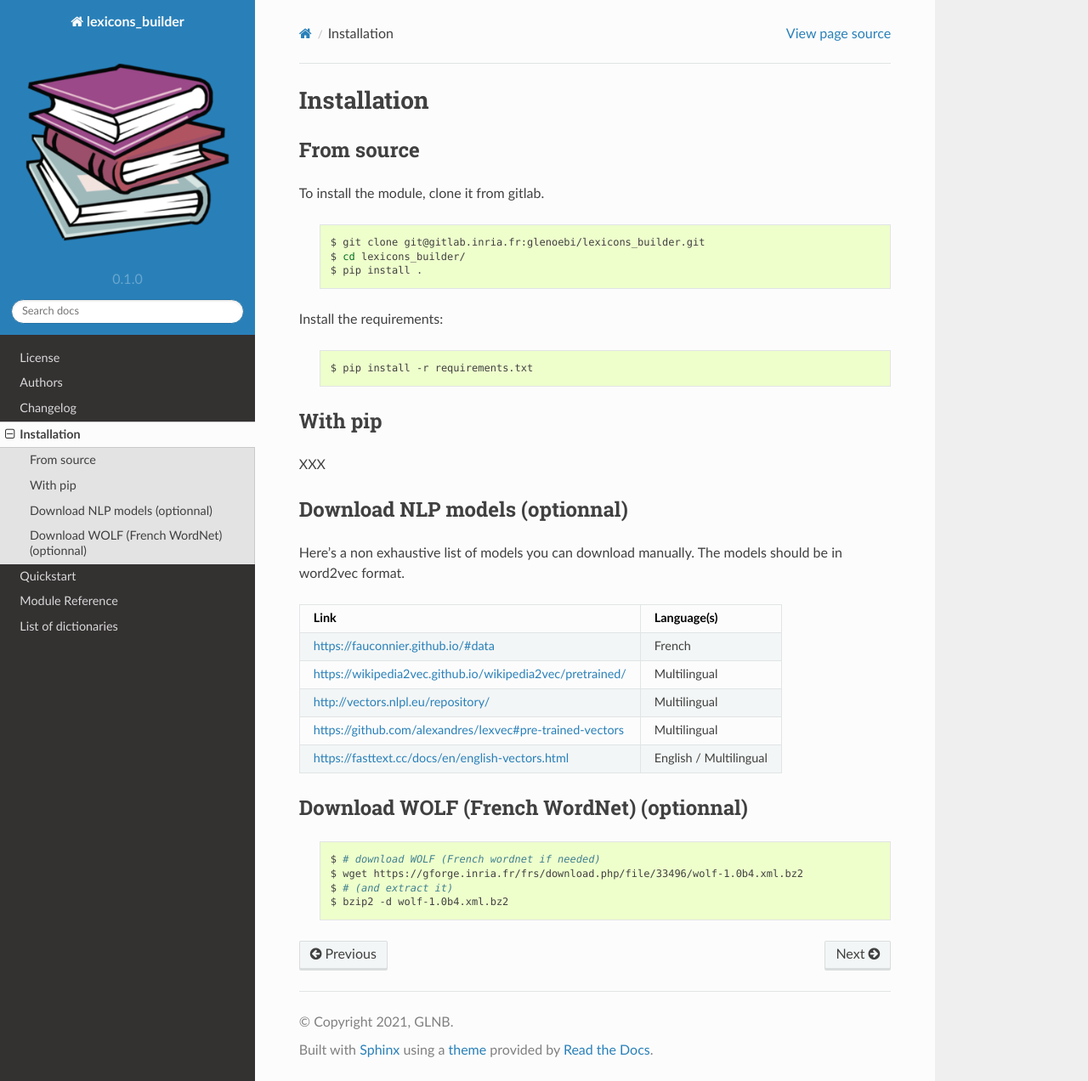
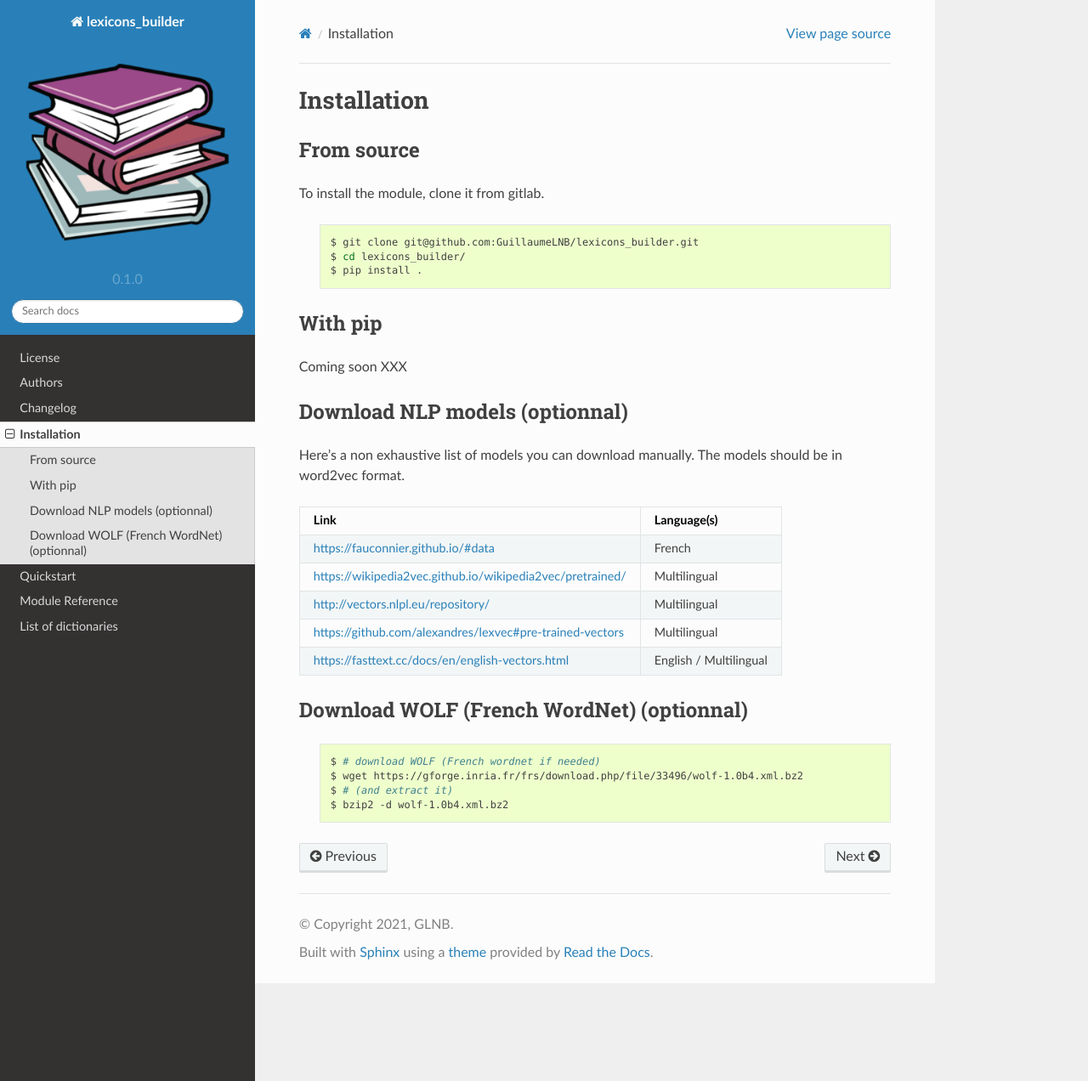
Before and after one commit to GuillaumeLNB/lexicons_builder, a Sphinx documentation site: the page built from docs/installation.rst, in a window 1280 px wide and 1272 px high. Shown: the whole window at 85% size. Built offline with Sphinx 7.4.7 and the Read the Docs theme 2.0.0, drawn with Linux system fonts in a browser that asks for light colours; the version number is read from the project's files by our own code.

Commit message:
module requirements

```diff
--- a/docs/index.rst
+++ b/docs/index.rst
@@ -10,7 +10,7 @@
 The general method is implemented on 3 different supports:
 
 1) Synonyms dictionaries (See complete list of the dictionaries :doc:`here <list_dictionaries>`)
-2) NLP language models (Word2Vec format)
+2) NLP language models (Word2Vec or FastText format)
 3) `WordNet`_ (or `WOLF`_)
 
 
--- a/docs/installation.rst
+++ b/docs/installation.rst
@@ -8,20 +8,14 @@
 
     .. code:: bash
 
-        $ git clone git@gitlab.inria.fr:glenoebi/lexicons_builder.git
+        $ git clone git@github.com:GuillaumeLNB/lexicons_builder.git
         $ cd lexicons_builder/
         $ pip install .
 
 
-Install the requirements:
-
-    .. code:: bash
-
-        $ pip install -r requirements.txt
-
 With pip
 ~~~~~~~~
-XXX
+Coming soon XXX
 
 Download NLP models (optionnal)
 ~~~~~~~~~~~~~~~~~~~~~~~~~~~~~~~
@@ -48,7 +42,6 @@
 
     .. code:: bash
 
-
         $ # download WOLF (French wordnet if needed)
         $ wget https://gforge.inria.fr/frs/download.php/file/33496/wolf-1.0b4.xml.bz2
         $ # (and extract it)
--- a/setup.py
+++ b/setup.py
@@ -15,5 +15,5 @@
     author="GLNB",
     author_email="glnb@gmail.com",
     description="lexicons_builder, a tool to create lexicons",
-    install_requires=["gensim"],
+    install_requires=["gensim", "languagecodes", "banal", "nltk", "rdflib"],
 )
```
Also changed, not shown: README.rst (+1 -15 lines).
